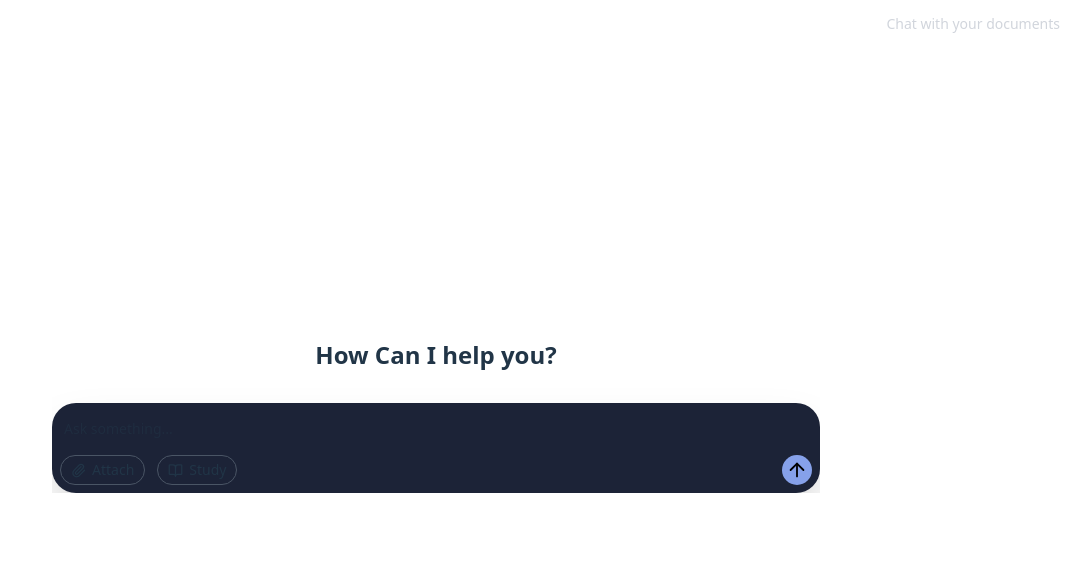
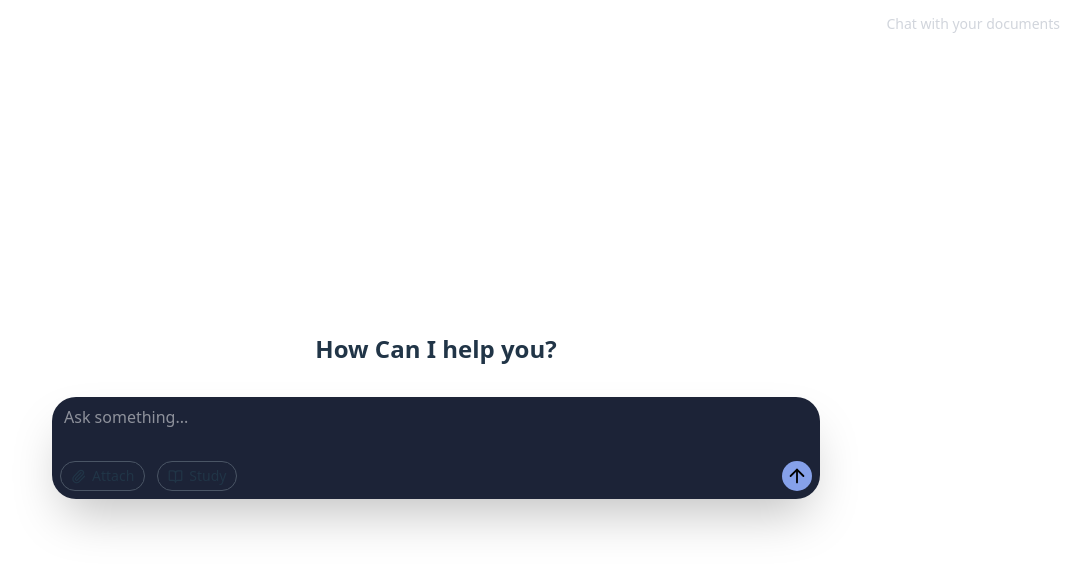
Before and after one commit to Aneeshaik/insightai, a React (Vite) app in the folder frontend/: page / in a window 1280 px wide. Shown: the top 572 px of the page, without its empty margins (204-1280 px from the left). Built offline with nearby package versions, Linux system fonts and the light colour scheme.

Commit message:
textfield-set

```diff
--- a/frontend/src/components/ChatBox.jsx
+++ b/frontend/src/components/ChatBox.jsx
@@ -45,6 +45,9 @@ const ChatBox = () => {
     setFile(null)
 
     try {
+      if(file){
+        await handleUpload()
+      }
       setIsLoading(true)
       const res = await axios.post("http://localhost:5000/chat", {
         message: input,
@@ -62,26 +65,21 @@ const ChatBox = () => {
     if(messages.length > 0 && messages[messages.length - 1].role === 'user' && lastMessageRef.current){
       lastMessageRef.current.scrollIntoView({
         behavior: 'smooth',
-        block: 'start',
+        block: 'start'
       })
     }
   }, [messages])
 
-  useEffect(() => {
-    if(file){
-      handleUpload()
-    }
-  }, [file])
-
   return (
-    <div className={`flex flex-col overflow-hidden ${
-      messages.length > 0 ? "justify-between pt-12 h-[calc(100vh-44px)]" : "justify-end"
+    <div className={`flex flex-col ${
+      messages.length > 0 ? "h-[calc(100vh-44px)]" : ""
     }`}>
+      {messages.length > 0 && <div className="h-10 flex-shrink-0" />}
       <div ref={chatRef} className={`flex-1 flex flex-col overflow-y-auto space-y-2 ${
-        messages.length > 0 ? "pb-4" : ""
+        messages.length > 0 ? "pb-4" : "justify-end"
       }`} style={{ scrollbarWidth: "none" }}>
        {messages.map((msg, i) => (
-          <div key={i} className="flex flex-col gap-2">
+          <div key={i} className="relative flex flex-col gap-2">
             {/* File preview (only for user messages when file exists) */}
             {msg.file && (
               <div className="relative flex items-start self-end gap-2 border border-[#323232] py-2 px-4 rounded-2xl w-fit">
@@ -121,7 +119,7 @@ const ChatBox = () => {
         )}
       </div>
       {messages.length === 0 && <p className="text-center my-8 text-2xl font-semibold">How Can I help you?</p>}
-      <div className="flex flex-col items-start gap-2 text-sm bg-[#1c2337] p-2 rounded-3xl shadow-2xl">
+      <div className="flex flex-col items-start gap-2 bg-[#1c2337] p-2 rounded-3xl shadow-2xl">
         {file && <div className="relative flex items-start gap-2 border-1 border-[#323232] py-2 px-2 rounded-2xl">
           <File
             size={30}
@@ -131,14 +129,19 @@ const ChatBox = () => {
             <p className="text-xs">{file.type.split('/')[1].toUpperCase()}</p>
           </div>
           <X
-            className="ml-3"
+            className="ml-3 cursor-pointer"
             size={15}
             onClick={() => setFile(null)}
           />
         </div>}
-        <input
+        <textarea
           value={input}
-          onChange={(e) => setInput(e.target.value)}
+          onChange={(e) => {
+            setInput(e.target.value);
+            const textarea = e.target;
+            textarea.style.height = 'auto';
+            textarea.style.height = `${Math.min(textarea.scrollHeight, 200)}px`; // Grow to content height or max-height
+          }}
           onKeyDown={(e) => {
             if(e.key === "Enter" && !e.shiftKey){
               e.preventDefault()
@@ -146,7 +149,7 @@ const ChatBox = () => {
             }
           }}
           placeholder="Ask something..."
-          className="flex-1 focus:outline-none px-1 py-2 w-full"
+          className="focus:outline-none px-1 w-full bg-transparent text-white resize-none overflow-y-auto"
         />
         <div className="flex justify-between items-center w-full">
           <div className="flex gap-3 items-center">
--- a/frontend/src/pages/Home.jsx
+++ b/frontend/src/pages/Home.jsx
@@ -4,7 +4,7 @@ import ChatBox from "../components/ChatBox";
 
 const Home = () => {
   return (
-    <div className="p-4 space-y-6 w-[800px]">
+    <div className="p-4 w-[800px]">
       <ChatBox />
     </div>
   );
```
Also changed, not shown: 2 other files (tests, documents, lock files or other folders).
